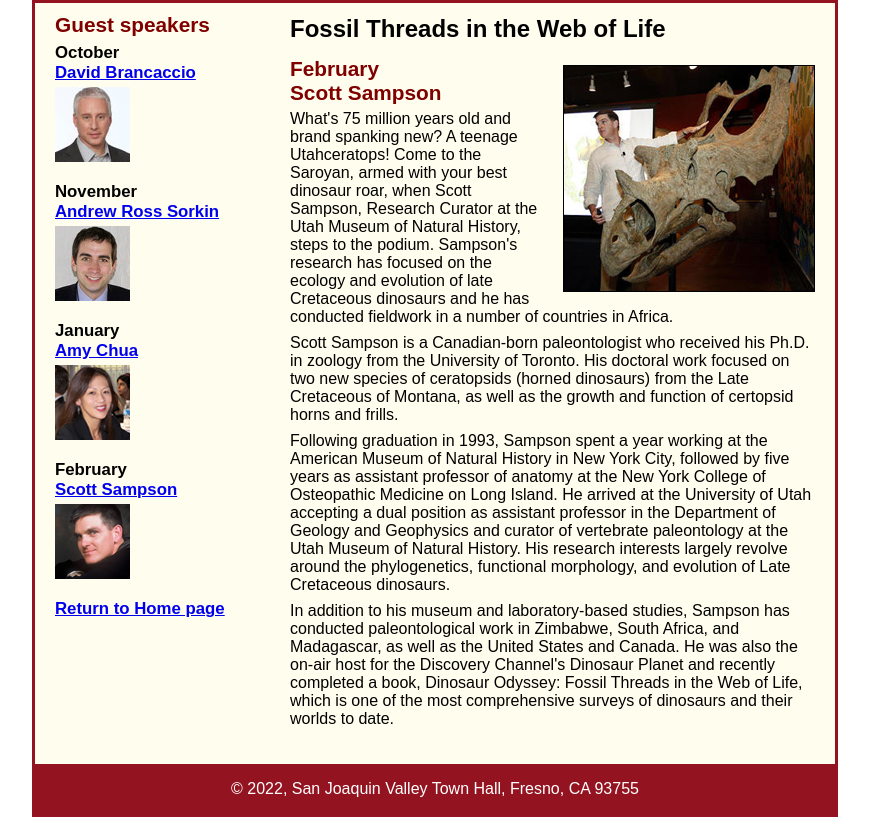
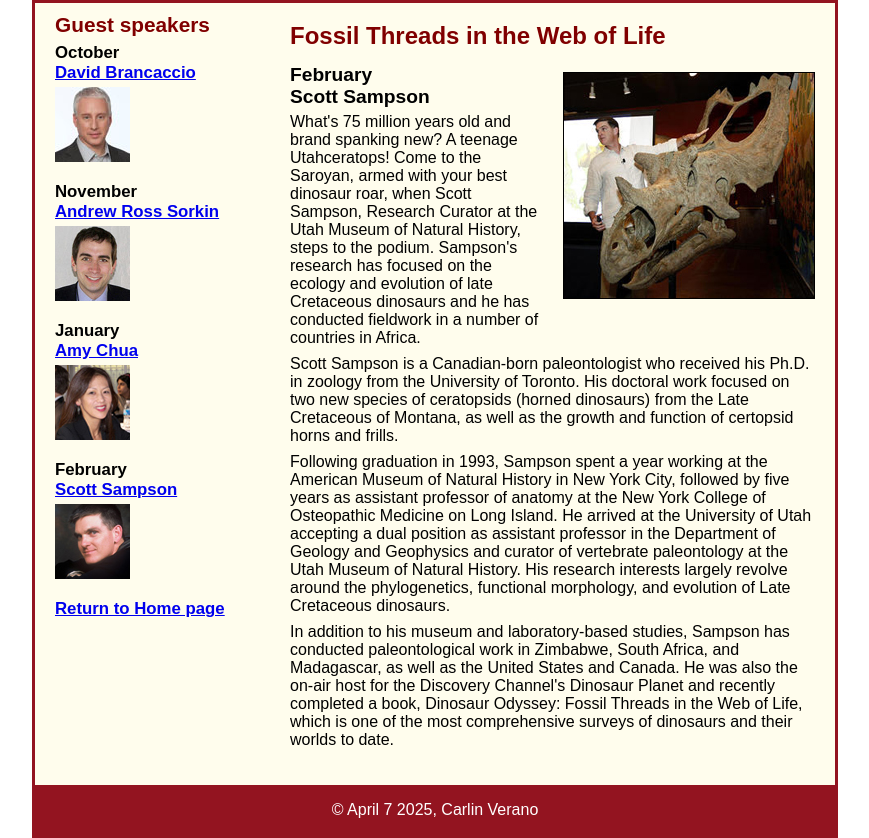
Before and after one commit to carlinnv/A08, a plain HTML site: page speakers/c6_sampson.html in a window 1280 px wide. Shown: the part 120-958 px from the top of the page, without its empty margins (205-1074 px from the left). Before the commit the page ends 937 px from the top, so only its background shows below. Drawn offline with Linux system fonts and the light colour scheme.

Commit message:
added c6_sampson.html and speaker css file

```diff
--- a/speakers/c6_sampson.html
+++ b/speakers/c6_sampson.html
@@ -54,11 +54,11 @@
 			<img src="../images/chua75.jpg" alt="Amy Chua photo">
 			<h3>February<br><a href="../speakers/c6_sampson.html">Scott Sampson</a></h3>
 			<img src="../images/sampson75.jpg" alt="Scott Sampson photo">
-			<h3><a href="../c6_index.html">Return to Home page</a></h3>
+			<h3><a href="../index.html">Return to Home page</a></h3>
 		</aside>
 	</main>
 	<footer>
-		<p>&copy; 2022, San Joaquin Valley Town Hall, Fresno, CA 93755</p>
+		<p>&copy; April 7 2025, Carlin Verano</p>
 	</footer>
 </body>
 </html>
--- a/styles/c6_speaker.css
+++ b/styles/c6_speaker.css
@@ -53,12 +53,13 @@ section {
 }
 section h1 {
 	font-size: 150%;
-	padding: .5em 0 .25em 0;
+	padding: 0.8em 1em .25em 0;
 	margin: 0;
+	color: #800000;
 }
 section h2 {
-	color: #800000;
-	font-size: 130%;
+	color: #000000;
+	font-size: 120%;
 	padding: .5em 0 .25em 0;
 }
 section p {
```
